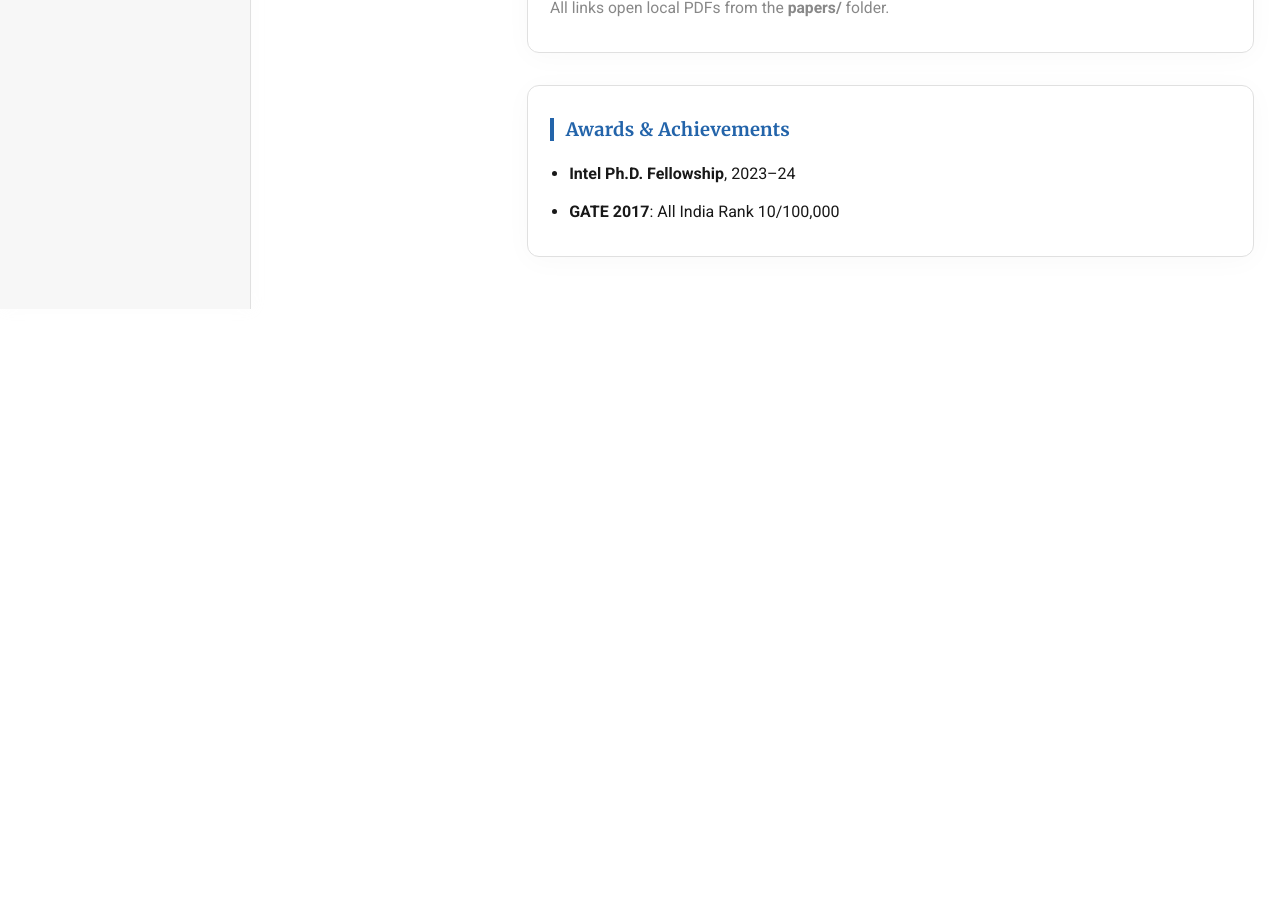
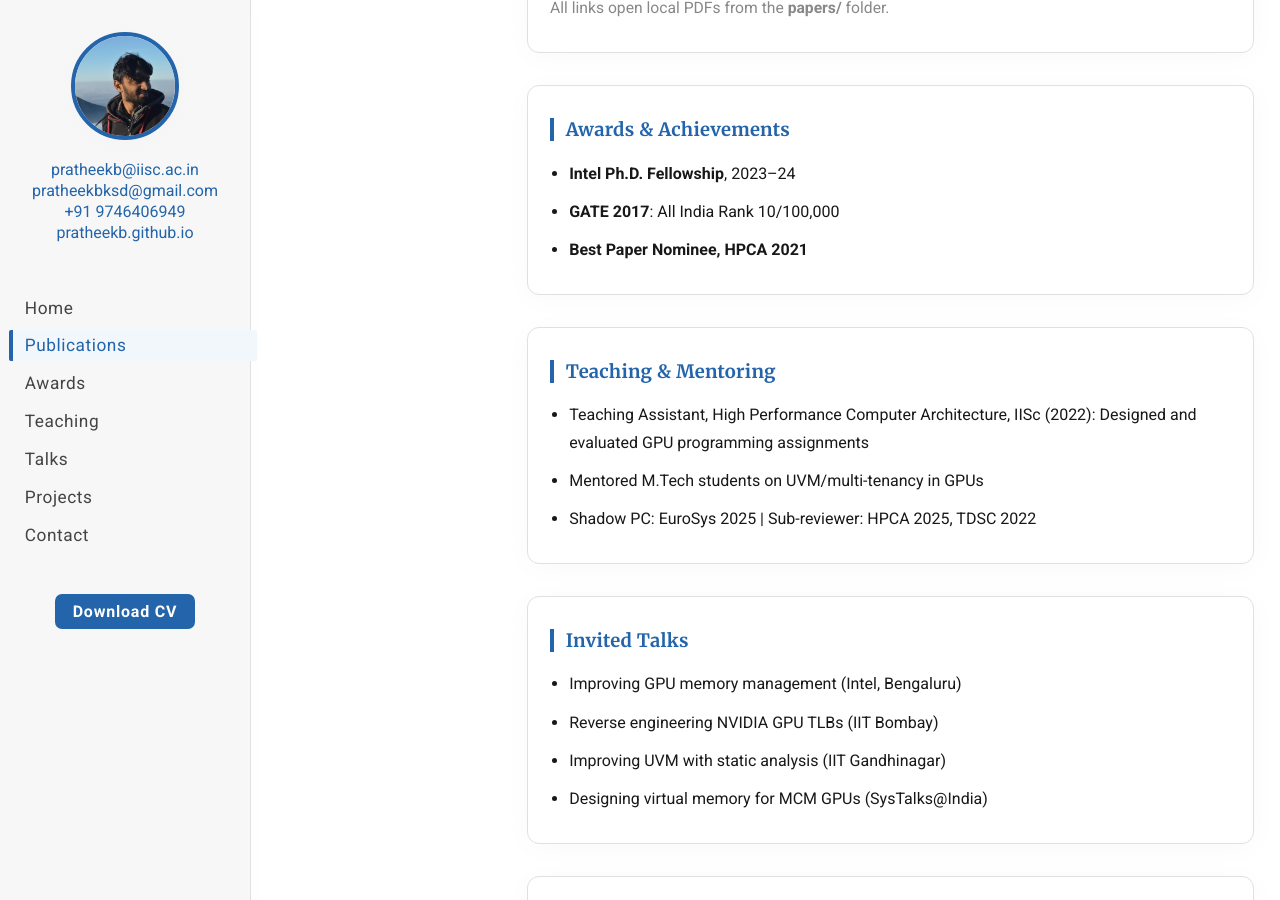
Before and after one commit to PratheekB/pratheekb.github.io, a Jekyll site: the page index.html, which Jekyll copies as it is, in a window 1280 px wide and 900 px high, scrolled down 737 px. Built offline with Jekyll 4.4.1, drawn with Linux system fonts in a browser that asks for light colours; before the commit the page ends 1046 px from its top, so only the background shows below that; some of the changed text lies outside the part shown.

Commit message:
New style

```diff
--- a/index.html
+++ b/index.html
@@ -214,4 +214,50 @@
       <div class="section-title">Awards & Achievements</div>
       <ul>
         <li><b>Intel Ph.D. Fellowship</b>, 2023–24</li>
-        <li><b>GATE 2017</b>: All India Rank 10/100,000</li
+        <li><b>GATE 2017</b>: All India Rank 10/100,000</li>
+        <li><b>Best Paper Nominee, HPCA 2021</b></li>
+      </ul>
+    </div>
+
+    <div class="section" id="teaching">
+      <div class="section-title">Teaching & Mentoring</div>
+      <ul>
+        <li>Teaching Assistant, High Performance Computer Architecture, IISc (2022): Designed and evaluated GPU programming assignments</li>
+        <li>Mentored M.Tech students on UVM/multi-tenancy in GPUs</li>
+        <li>Shadow PC: EuroSys 2025 | Sub-reviewer: HPCA 2025, TDSC 2022</li>
+      </ul>
+    </div>
+
+    <div class="section" id="talks">
+      <div class="section-title">Invited Talks</div>
+      <ul>
+        <li>Improving GPU memory management (Intel, Bengaluru)</li>
+        <li>Reverse engineering NVIDIA GPU TLBs (IIT Bombay)</li>
+        <li>Improving UVM with static analysis (IIT Gandhinagar)</li>
+        <li>Designing virtual memory for MCM GPUs (SysTalks@India)</li>
+      </ul>
+    </div>
+
+    <div class="section" id="projects">
+      <div class="section-title">Key Projects</div>
+      <ul>
+        <li><b>Impact of Multi-tenancy on UVM-based GPU workloads</b> — Characterized workload throughput under multi-tenancy</li>
+        <li><b>Replacement Policies for DRAM Caches</b> — New dynamic replacement policy, empirical evaluation</li>
+        <li><b>Utilities for Porting TCP Evaluation Suite to NS3</b> — Ported network tools, prototyped modules</li>
+        <li><b>PintOS</b> — Implemented scheduling, virtual memory, and file system</li>
+      </ul>
+    </div>
+
+    <div class="section" id="contact">
+      <div class="section-title">Contact</div>
+      <ul>
+        <li><b>Email (IISc):</b> <a href="mailto:pratheekb@iisc.ac.in">pratheekb@iisc.ac.in</a></li>
+        <li><b>Email (Personal):</b> <a href="mailto:pratheekbksd@gmail.com">pratheekbksd@gmail.com</a></li>
+        <li><b>Phone:</b> <a href="tel:+919746406949">+91 9746406949</a></li>
+        <li><b>Website:</b> <a href="https://pratheekb.github.io">pratheekb.github.io</a></li>
+      </ul>
+    </div>
+  </div>
+</div>
+</body>
+</html>
```
